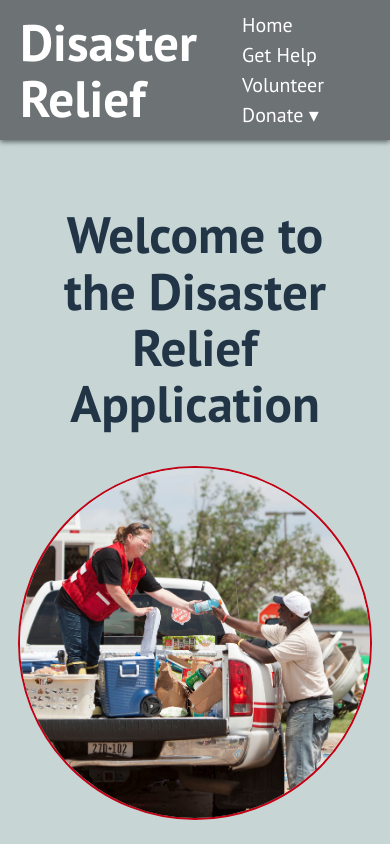
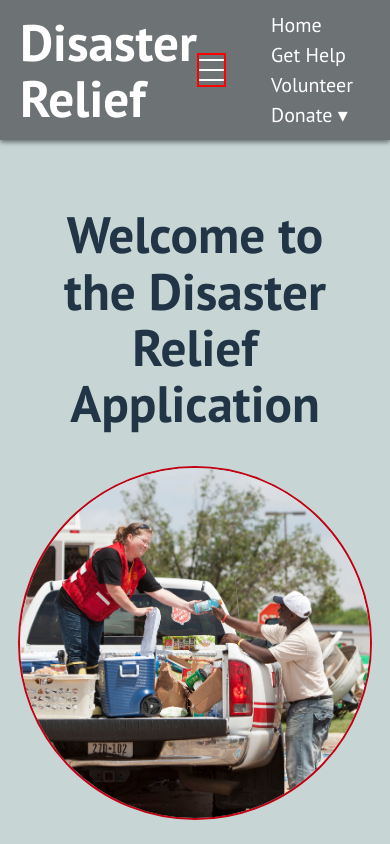
Before and after one commit to amoriss/ReactDisasterRelief, a React (Vite) app in the folder reactdisasterrelief.client/: page / in a window 390 px wide. Shown: the top 844 px of the page. Built offline with nearby package versions, Linux system fonts and the light colour scheme.

Commit message:
hamburger for nav menu working

```diff
--- a/reactdisasterrelief.client/src/components/Navbar.jsx
+++ b/reactdisasterrelief.client/src/components/Navbar.jsx
@@ -1,15 +1,45 @@
-import React, { useState } from 'react';
+import React, { useState, useEffect } from 'react';
 import { Link } from 'react-router-dom';
 import './Navbar.css';
 
 const Navbar = () => {
-    const [hovered, setHovered] = useState(null); //state for hovered nav itme
+    const [hovered, setHovered] = useState(null); //state for hovered nav item
     const [dropdownOpen, setDropdownOpen] = useState(false); //state for dropdown visibility
+    const [isOpen, setIsOpen] = useState(false); //state for hamburger menu
+    const [isMobile, setIsMobile] = useState(window.innerWidth <= 768);
+
+    const toggleMenu = () => {
+        setIsOpen(!isOpen);
+    };
+
+    useEffect(() => {
+        const handleResize = () => {
+            setIsMobile(window.innerWidth <= 768);
+        };
+        window.addEventListener('resize', handleResize);
+        return () => {
+            window.removeEventListener('resize', handleResize);
+        };
+
+    }, []);
 
     return (
         <nav style={styles.navbar}>
             <h1 style={styles.title}>Disaster Relief</h1>
-            <ul style={styles.navList}>
+            {isMobile && (
+
+                <div
+                    style={styles.hamburger}
+                    onClick={toggleMenu}
+                >
+
+                    <div style={isOpen ? { ...styles.line, ...styles.lineOpen } : styles.line}></div>
+                    <div style={isOpen ? { ...styles.line, ...styles.lineOpen } : styles.line}></div>
+                    <div style={isOpen ? { ...styles.line, ...styles.lineOpen } : styles.line}></div>
+
+                </div>
+            )}
+            <ul style={{ ...styles.navList, ...(isOpen ? styles.navListOpen : {}) }}>
                 <li
                     key="home"
                     style={styles.navItem}
@@ -88,43 +118,6 @@ const Navbar = () => {
 };
 
 
-
-
-
-
-
-
-//const Navbar = () => {
-//    return (
-//        <nav style={styles.navbar}>
-//            <h1 style={styles.title}>Disaster Relief</h1>
-//            <ul style={styles.navList}>
-//                <li style={styles.navItem}>
-//                    <Link to="/" style={styles.navLink}>Home</Link>
-//                </li>
-//                <li style={styles.navItem}>
-//                    <Link to="/get-help" style={styles.navLink}>Get Help</Link>
-//                </li>
-
-//                <li style={styles.navItem}>
-//                    <div className="dropdown">
-//                        <Link to="/donate" style={styles.navLink}>Donate &#9662;</Link>
-//                        <div className="dropdown-content">
-//                            <Link to="/donate">Money</Link>
-//                            <Link to="/donate">Supplies</Link>
-//                        </div>
-//                    </div>
-//                </li>
-
-
-//                <li style={styles.navItem}>
-//                    <Link to="/volunteer" style={styles.navLink}>Volunteer</Link>
-//                </li>
-//            </ul>
-//        </nav >
-//    );
-//};
-
 const styles = {
     navbar: {
         display: 'flex',
@@ -149,6 +142,19 @@ const styles = {
         margin: '0',
         padding: '0',
         flexWrap: 'wrap',
+        /* transition: 'max-height 0.3s ease',*/
+    },
+
+    navListOpen: {
+        flexDirection: 'column',
+        position: 'absolute',
+        backgroundColor: '#6D7275',
+        top: '60px',
+        left: '0',
+        width: '100%',
+        maxHeight: '200px',
+        overflow: 'hidden',
+
     },
     navItem: {
         marginLeft: '20px',
@@ -196,6 +202,40 @@ const styles = {
             backgroundColor: 'red',
         },
 
+
+    },
+    hamburger: {
+        display: 'flex', //hidden on larger screens
+        flexDirection: 'column',
+        cursor: 'pointer',
+        border: '2px solid red',
+        position: 'relative',
+        width: '30px',
+        height: '30px',
+
+    },
+    line: {
+        width: '25px',
+        height: '3px',
+        backgroundColor: 'white',
+        margin: '4px 0',
+        transition: 'all 0.3s ease',
+    },
+
+    lineOpen: {
+        backgroundColor: 'red',
+    },
+    '@media (max-width: 768px)': {
+        navList: {
+            display: 'none',
+        },
+        hamburger: {
+            display: 'flex',
+        },
+        navListOpen: {
+            display: 'flex',
+            flexDirection: 'column',
+        }
     },
 };
 
```
Lines whose indentation alone changed are shown as unchanged.
